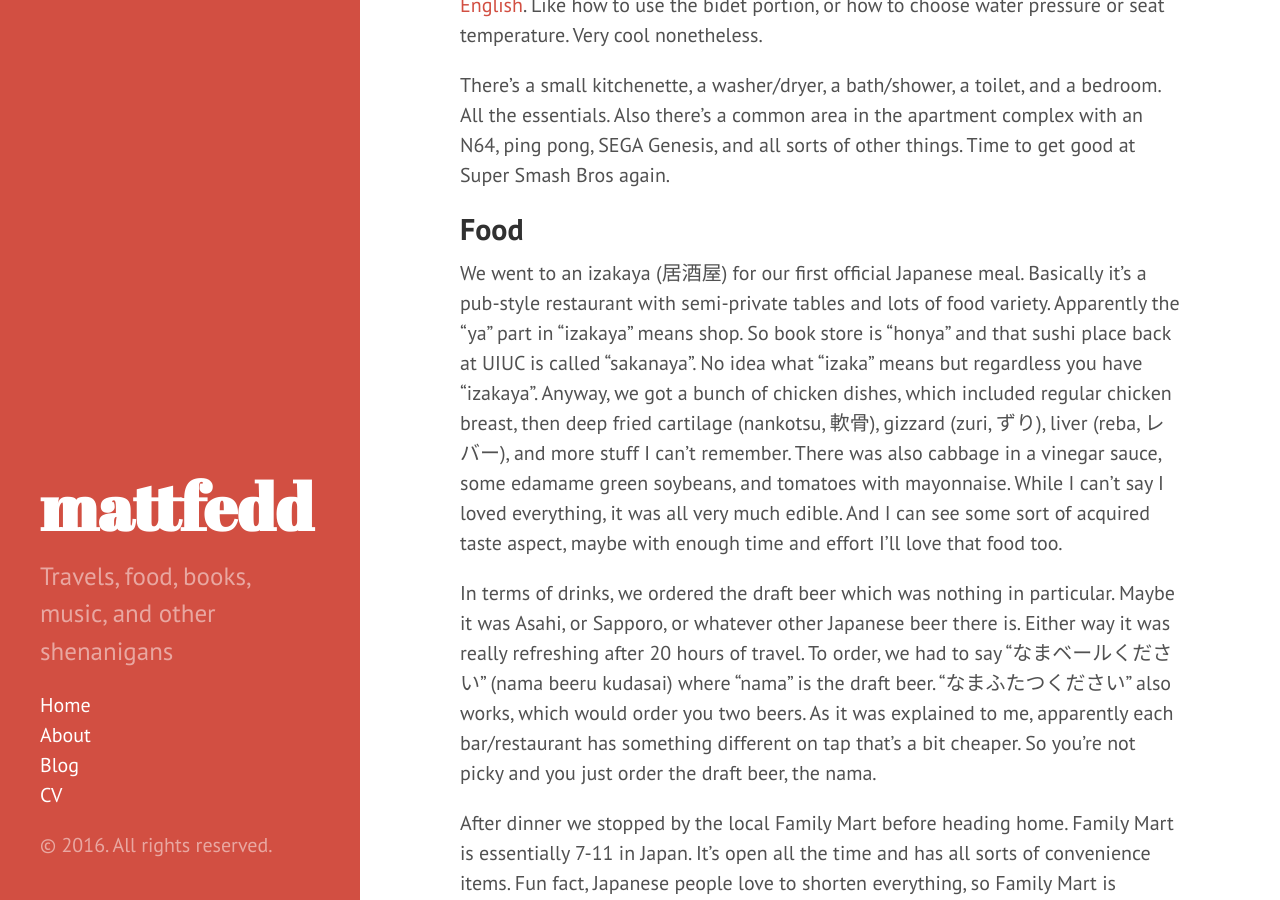
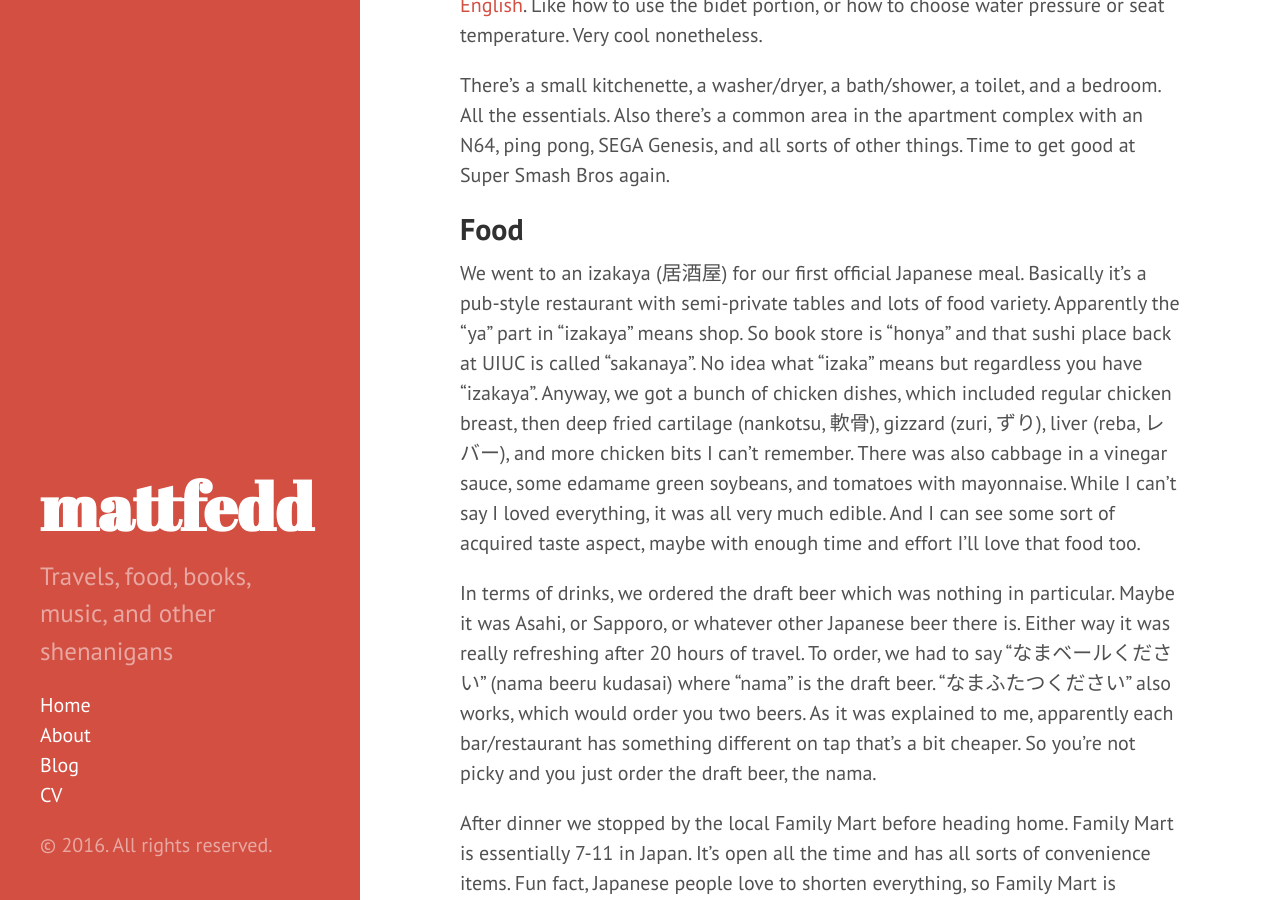
Before and after one commit to mattfedd/mattfedd.github.io, a Jekyll site: the page built from _posts/2016-05-20-travelling-to-japan-first-day.markdown, in a window 1280 px wide and 900 px high, scrolled down 1225 px. Built offline with Jekyll 4.4.1, drawn with Linux system fonts in a browser that asks for light colours.

Commit message:
Post update: Travelling to Japan + First Day

```diff
--- a/_posts/2016-05-20-travelling-to-japan-first-day.markdown
+++ b/_posts/2016-05-20-travelling-to-japan-first-day.markdown
@@ -32,7 +32,7 @@ There's a small kitchenette, a washer/dryer, a bath/shower, a toilet, and a bedr
 
 ## Food
 
-We went to an izakaya (居酒屋) for our first official Japanese meal. Basically it's a pub-style restaurant with semi-private tables and lots of food variety. Apparently the "ya" part in "izakaya" means shop. So book store is "honya" and that sushi place back at UIUC is called "sakanaya". No idea what "izaka" means but regardless you have "izakaya". Anyway, we got a bunch of chicken dishes, which included regular chicken breast, then deep fried cartilage (nankotsu, 軟骨), gizzard (zuri, ずり), liver (reba, レバー), and more stuff I can't remember. There was also cabbage in a vinegar sauce, some edamame green soybeans, and tomatoes with mayonnaise. While I can't say I loved everything, it was all very much edible. And I can see some sort of acquired taste aspect, maybe with enough time and effort I'll love that food too.
+We went to an izakaya (居酒屋) for our first official Japanese meal. Basically it's a pub-style restaurant with semi-private tables and lots of food variety. Apparently the "ya" part in "izakaya" means shop. So book store is "honya" and that sushi place back at UIUC is called "sakanaya". No idea what "izaka" means but regardless you have "izakaya". Anyway, we got a bunch of chicken dishes, which included regular chicken breast, then deep fried cartilage (nankotsu, 軟骨), gizzard (zuri, ずり), liver (reba, レバー), and more chicken bits I can't remember. There was also cabbage in a vinegar sauce, some edamame green soybeans, and tomatoes with mayonnaise. While I can't say I loved everything, it was all very much edible. And I can see some sort of acquired taste aspect, maybe with enough time and effort I'll love that food too.
 
 In terms of drinks, we ordered the draft beer which was nothing in particular. Maybe it was Asahi, or Sapporo, or whatever other Japanese beer there is. Either way it was really refreshing after 20 hours of travel. To order, we had to say "なまベールください" (nama beeru kudasai) where "nama" is the draft beer. "なまふたつください" also works, which would order you two beers. As it was explained to me, apparently each bar/restaurant has something different on tap that's a bit cheaper. So you're not picky and you just order the draft beer, the nama.
 
```
